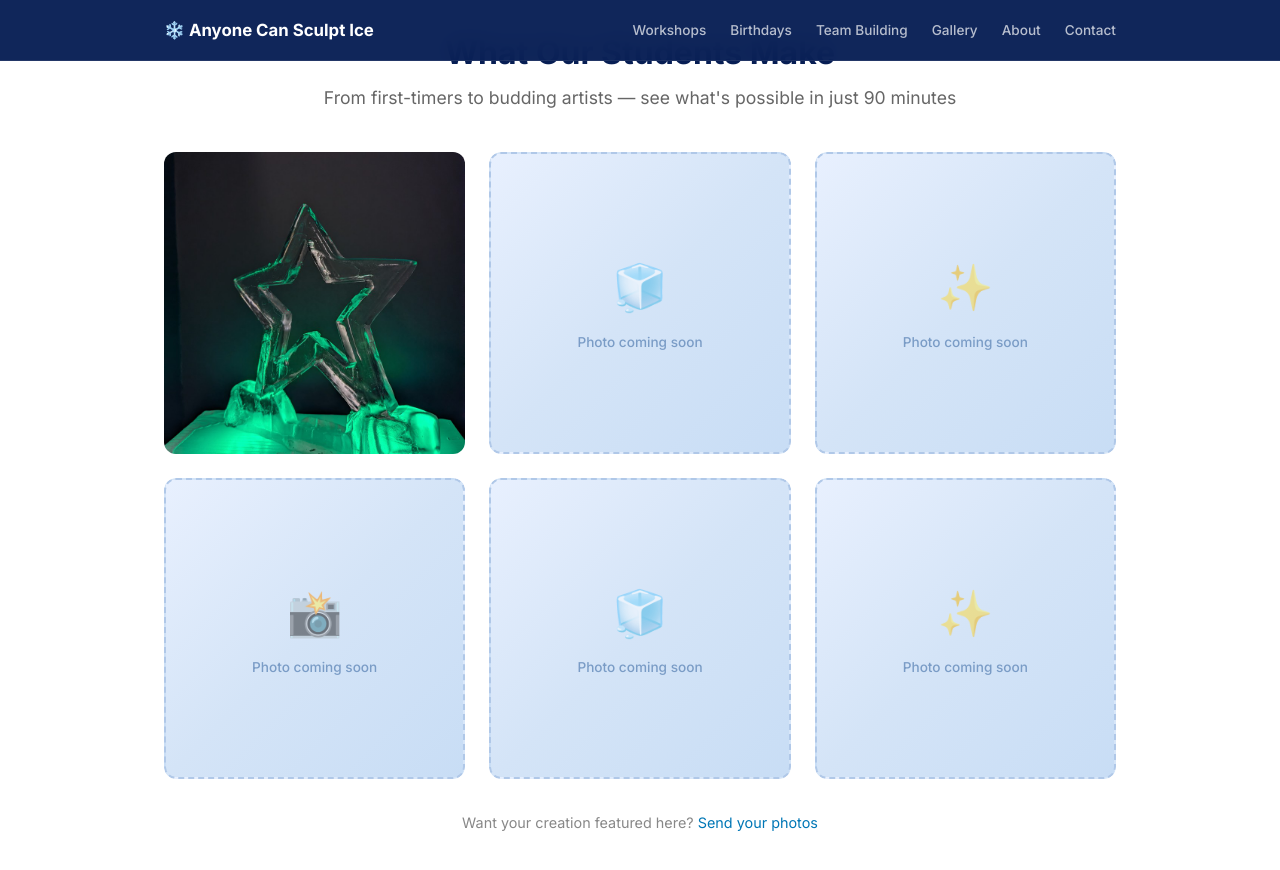
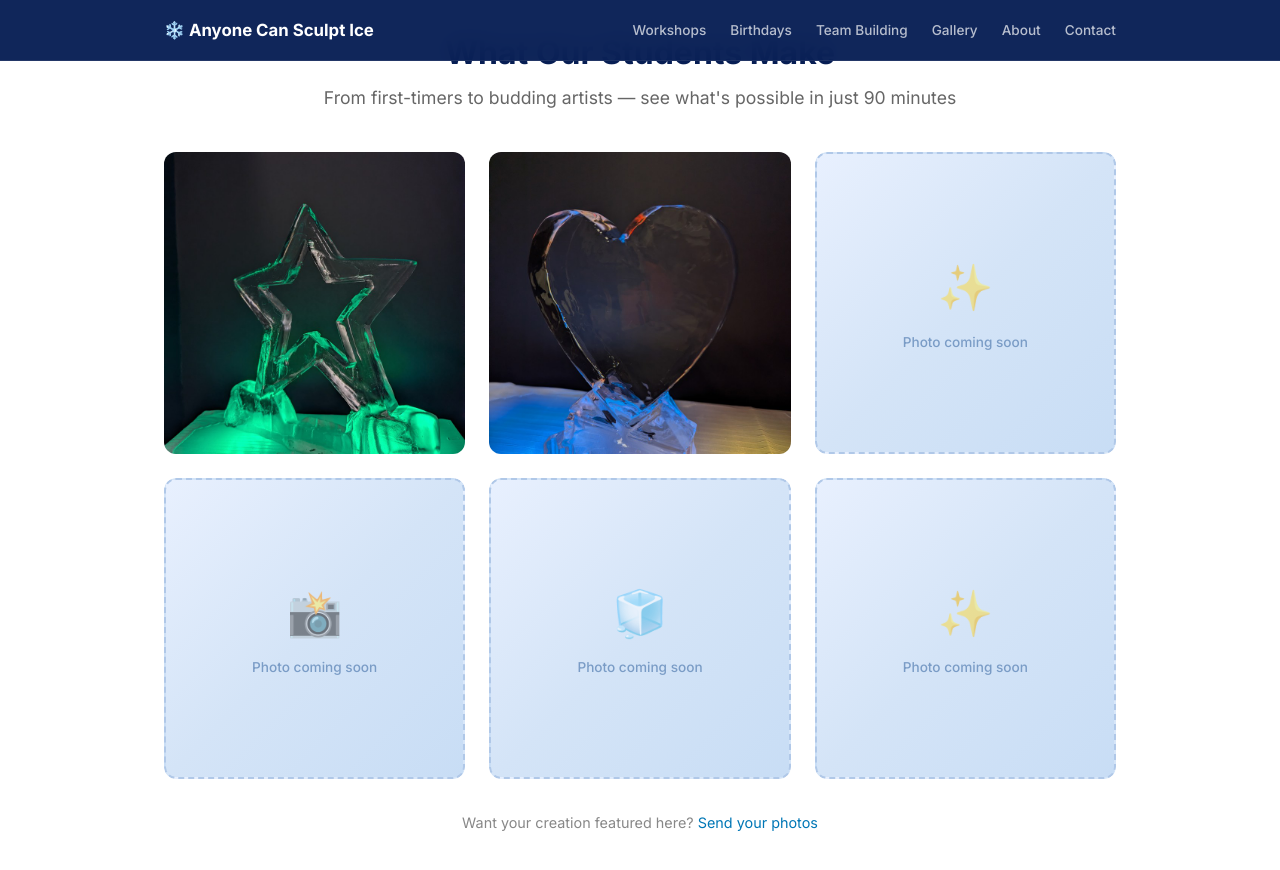
Before and after one commit to sufaice/anyonecansculptice.com, a Jekyll site: the page built from index.html, in a window 1280 px wide and 900 px high, scrolled down 3886 px. Shown: the top 870 px of the window. Built offline with Jekyll 4.4.1, drawn with Linux system fonts in a browser that asks for light colours.

Commit message:
feat(gallery): add heart ice sculpture photo
800x800 square crop centred on the sculpture (Gemini normalized bbox),
verified complete with margins.

```diff
--- a/index.html
+++ b/index.html
@@ -161,10 +161,9 @@ title: Anyone Can Sculpt Ice — Ottawa's Hands-On Ice Sculpting Workshops
              loading="lazy" width="800" height="800">
       </div>
       <div class="gallery-card">
-        <div class="gallery-placeholder">
-          <span class="gallery-icon">🧊</span>
-          <span class="gallery-label">Photo coming soon</span>
-        </div>
+        <img src="assets/gallery/heart-sculpture-800.jpg"
+             alt="Heart-shaped ice sculpture on a carved pedestal, lit in blue and orange"
+             loading="lazy" width="800" height="800">
       </div>
       <div class="gallery-card">
         <div class="gallery-placeholder">
```
Also changed, not shown: assets/gallery/heart-sculpture-800.jpg (added).
